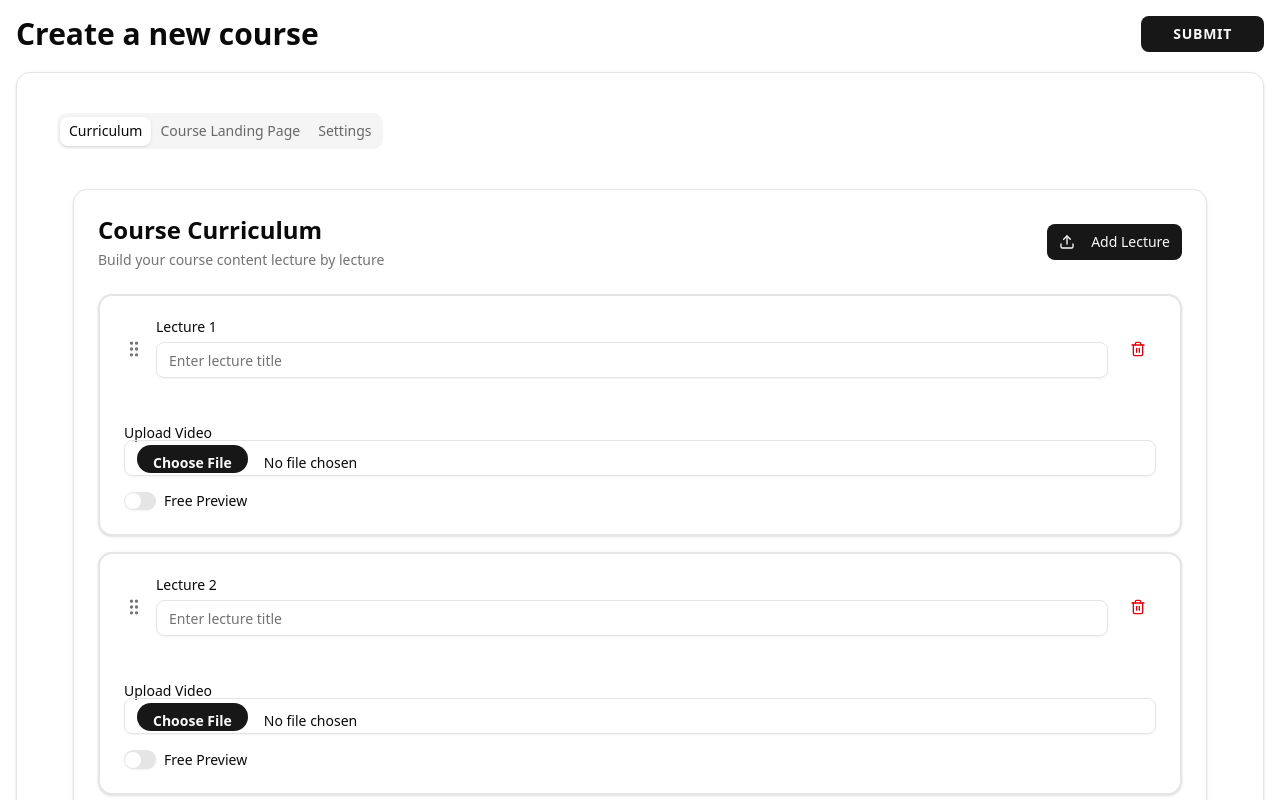
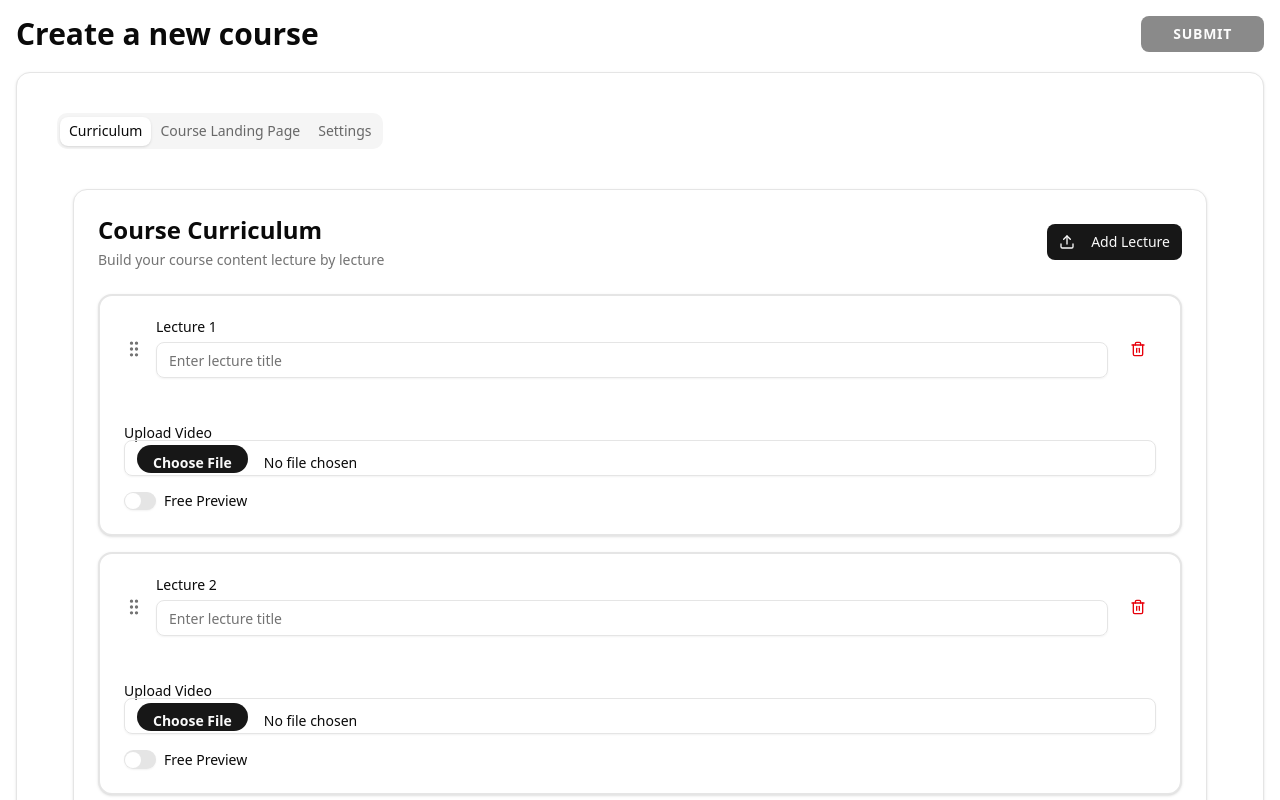
Before and after one commit to raghav-lgtm/lms, a React (Vite) app in the folder Client/: page /instructor/create-new-course in a window 1280 px wide. Shown: the top 800 px of the page. Built offline with nearby package versions, Linux system fonts and the light colour scheme.

Commit message:
added a presubmit check that checks if the course data is valid to be submitted

```diff
--- a/Client/src/pages/instructor/add-new-course.jsx
+++ b/Client/src/pages/instructor/add-new-course.jsx
@@ -1,21 +1,65 @@
-import React from "react";
+import React, { useContext, useMemo } from "react";
 import { Button } from "@/components/ui/button";
 import { Card, CardContent } from "@/components/ui/card";
 import { Tabs, TabsContent, TabsList, TabsTrigger } from "@/components/ui/tabs";
-
+import { InstructorContext } from "@/context/instructor-context";
 import CourseCurriculum from "@/components/instructor-view/courses/add-new-course/curriculum";
 import CourseLanding from "@/components/instructor-view/courses/add-new-course/course-landing";
 import CourseSetting from "@/components/instructor-view/courses/add-new-course/course-setting";
 
 function AddNewCourse() {
+  const { courseLandingInitials, courseCurriculamFormData } =
+    useContext(InstructorContext);
+
+  const isEmpty = (value) =>
+    value === "" || value === undefined || value === null;
+
+  const isValid = useMemo(() => {
+    const landingValid = Object.values(courseLandingInitials || {}).every(
+      (value) => !isEmpty(value),
+    );
+
+    if (!landingValid) return false;
+
+    if (
+      !Array.isArray(courseCurriculamFormData) ||
+      courseCurriculamFormData.length === 0
+    )
+      return false;
+
+    let hasFreePreview = false;
+
+    for (let item of courseCurriculamFormData) {
+      if (
+        isEmpty(item.title) ||
+        isEmpty(item.videoUrl) ||
+        isEmpty(item.public_id)
+      ) {
+        return false;
+      }
+
+      if (item.freePreview) {
+        hasFreePreview = true;
+      }
+    }
+
+    if (!hasFreePreview) return false;
+
+    return true;
+  }, [courseLandingInitials, courseCurriculamFormData]);
+
   return (
     <div className="container mx-auto p-4">
       <div className="flex justify-between">
         <h1 className="text-3xl font-extrabold mb-5">Create a new course</h1>
-        <Button className="text-sm tracking-wider font-bold px-8">
+        <Button
+          className="text-sm tracking-wider font-bold px-8"
+          disabled={!isValid}
+        >
           SUBMIT
         </Button>
       </div>
+
       <Card>
         <CardContent>
           <div className="container mx-auto p-4">
@@ -27,12 +71,15 @@ function AddNewCourse() {
                 </TabsTrigger>
                 <TabsTrigger value="settings">Settings</TabsTrigger>
               </TabsList>
+
               <TabsContent value="curriculum">
                 <CourseCurriculum />
               </TabsContent>
+
               <TabsContent value="course-landing-page">
                 <CourseLanding />
               </TabsContent>
+
               <TabsContent value="settings">
                 <CourseSetting />
               </TabsContent>
```
